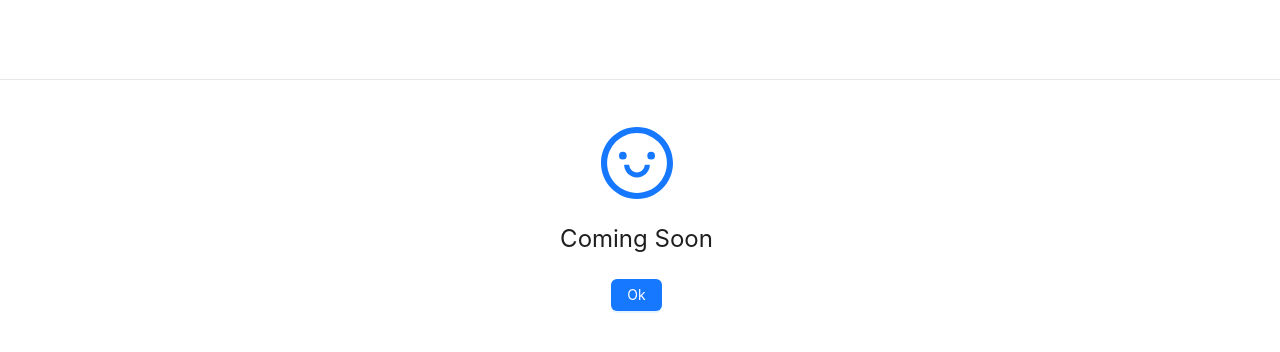
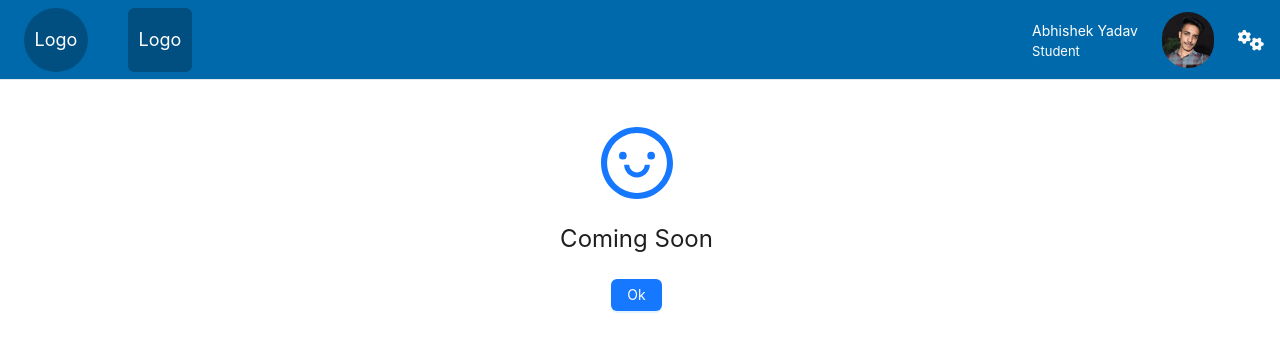
Before and after one commit to abhiky21/Abhi, a React (Vite) app in the folder ui/: page /dashboard in a window 1280 px wide. Shown: the top 352 px of the page. Built offline with nearby package versions, Linux system fonts and the light colour scheme.

Commit message:
Add header component with user profile and dropdown menu; include Font Awesome script

```diff
--- a/ui/index.html
+++ b/ui/index.html
@@ -8,5 +8,6 @@
   <body>
     <div id="root"></div>
     <script type="module" src="/src/main.jsx"></script>
+    <script src="https://kit.fontawesome.com/7ec3385cef.js" crossorigin="anonymous"></script>
   </body>
 </html>
--- a/ui/src/components/common/PageContent.jsx
+++ /dev/null
@@ -1,25 +0,0 @@
-export function PageHeading({
-  title,
-  subtitle = "",
-  className = "",
-  extra = "",
-}) {
-  return (
-    <div className={`mb-4 flex items-center justify-between ${className}`}>
-      <div>
-        <div className="text-[22px] text-black font-medium leading-[22px]">
-          {title}
-        </div>
-        {subtitle && (
-          <div className="text-[12px] pt-[5px] text-black/50">{subtitle}</div>
-        )}
-      </div>
-
-      {extra && <div className="flex-shrink-0">{extra}</div>}
-    </div>
-  );
-}
-
-export default function PageContent({ children }) {
-  return <div className="px-4 py-3">{children}</div>;
-}
--- a/ui/src/components/layout/Header.jsx
+++ b/ui/src/components/layout/Header.jsx
@@ -1,7 +1,64 @@
 import { useNavigate } from "react-router-dom";
-import ComingSoon from "../common/ComingSoon"
+import ComingSoon from "../common/ComingSoon";
+import { Avatar, Dropdown, Space } from "antd";
+import { DownOutlined } from "@ant-design/icons";
+import profilelogo from "../../store/profile.jpg";
+
+const items = [
+  {
+    label: (
+      <a href="#" className="text-[12px]" target="" rel="noopener noreferrer">
+        Profile
+      </a>
+    ),
+    key: "0",
+  },
+  {
+    label: (
+      <a href="#" className="text-[10px]" target="" rel="noopener noreferrer">
+        Logout
+      </a>
+    ),
+    key: "1",
+  },
+];
 
 export default function Header() {
   const navigate = useNavigate();
-  return <header className="bg-[#1E1E1E]"></header>
+  return (
+    <header className="bg-[#0069AB] w-full h-full">
+      <div className="flex justify-between p-2">
+        <div className="flex justify-center items-center pl-4">
+          <div>
+            <Avatar size={64}>Logo</Avatar>
+          </div>
+          <div className="px-10">
+            <Avatar shape="square" size={64}>
+              Logo
+            </Avatar>
+          </div>
+        </div>
+        <div className="flex justify-center items-center gap-6 mx-2">
+          <div>
+            <p className="text-white">Abhishek Yadav</p>
+            <p className="text-white text-sm sm:text-md">Student</p>
+          </div>
+          <div>
+            <img className="h-14 rounded-4xl" src={profilelogo} alt="" />
+          </div>
+          <div >
+            <Dropdown menu={{ items }} trigger={["click"]}>
+              <a onClick={(e) => e.preventDefault()}>
+                <Space>
+                  <i className="fa-solid fa-gears fa-xl sm:fa-2xl"
+                    style={{ color: "#fcfcfc" }}
+                  ></i>
+                </Space>
+              </a>
+            </Dropdown>
+          </div>
+        </div>
+      </div>
+    </header>
+  );
 }
--- a/ui/src/layout/MainLayout.jsx
+++ b/ui/src/layout/MainLayout.jsx
@@ -2,14 +2,13 @@ import { Outlet } from "react-router-dom";
 import Header from "../components/layout/Header";
 
 export default function MainLayout() {
-  const maxWTW = "w-full max-w-[1360px] mx-auto";
+  const maxWTW = "w-full max-w-full mx-auto";
   return (
     <div className="h-screen flex flex-col bg-(--page-bg)">
       <div className="h-[80px] border-b border-gray-200 bg-white">
         <div className={`h-full ${maxWTW}`}>
           <Header />
         </div>
-
         <div className={`flex-1 [scrollbar-gutter:stable] overflow-auto relative scrollb space-thumb round-thumb ${maxWTW}`}>
           <Outlet />
         </div>
--- a/ui/src/routes/PrivateWrapper.jsx
+++ b/ui/src/routes/PrivateWrapper.jsx
@@ -11,7 +11,7 @@ export default function PrivateWrapper() {
     if (isAuthenticated) {
       setTimeout(() => {
         setReady(true);
-      }, 3000);
+      }, 1000);
     } else {
       setReady(true);
     }
```
Also changed, not shown: ui/src/store/assets.js (added), ui/src/store/profile.jpg (added).
